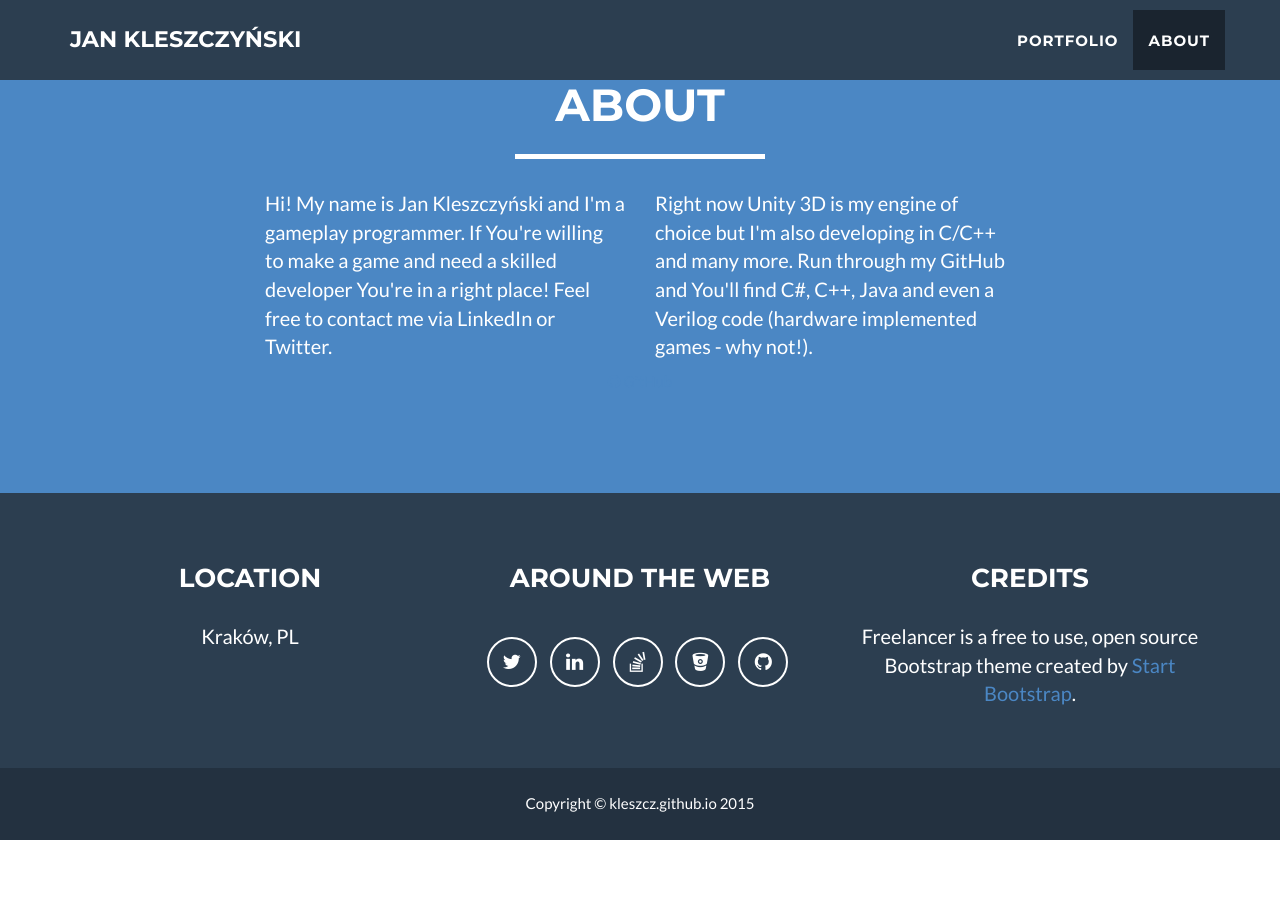
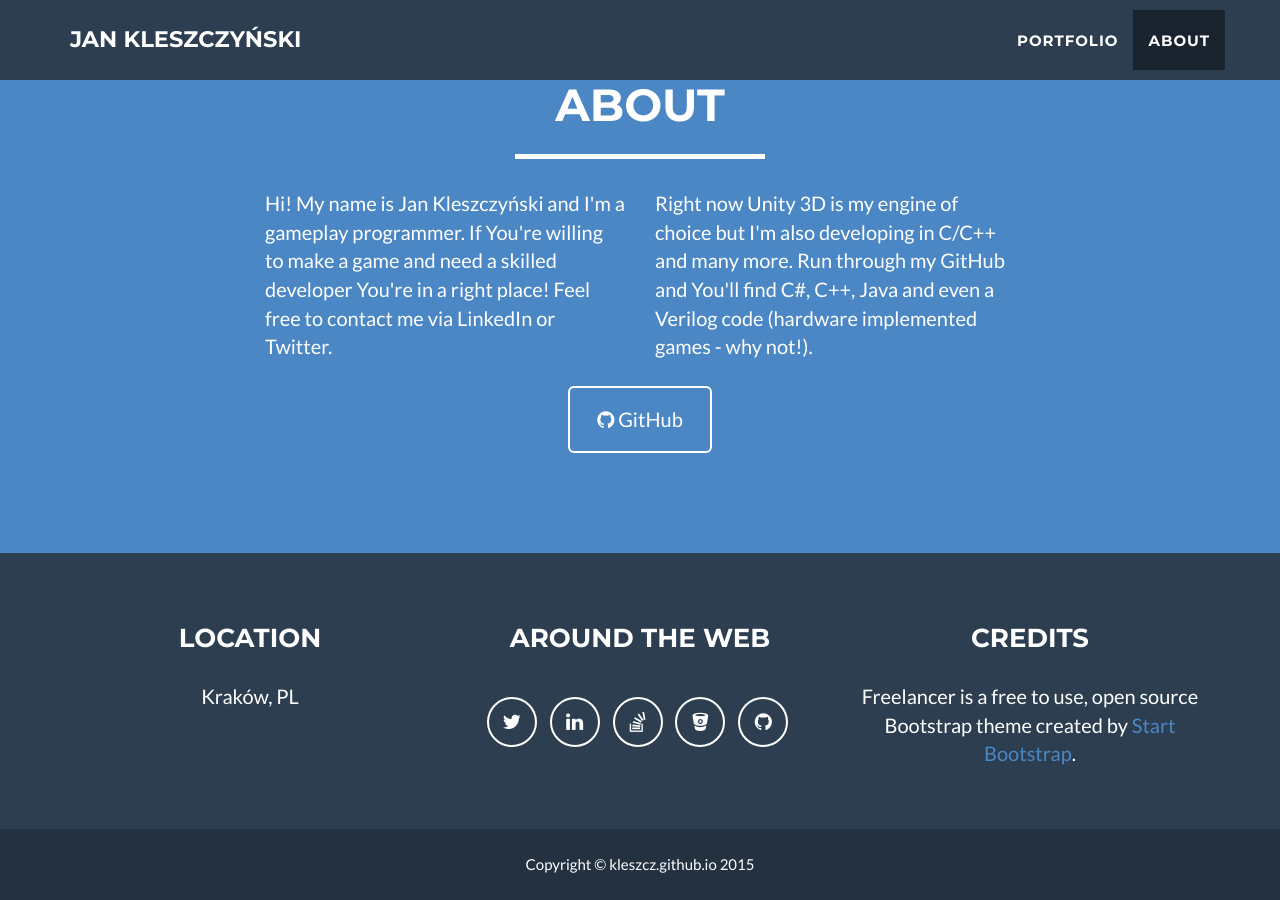
Before and after one commit to kleszcz/kleszcz.github.io, a Jekyll site: the page built from index.html, in a window 1280 px wide and 900 px high, scrolled down 1685 px. Built offline with Jekyll 4.4.1, drawn with Linux system fonts in a browser that asks for light colours; before the commit the page ends 2525 px from its top, so only the background shows below that.

Commit message:
Update about.html

```diff
--- a/_includes/about.html
+++ b/_includes/about.html
@@ -15,7 +15,7 @@
                     <p>Right now Unity 3D is my engine of choice but I'm also developing in C/C++ and many more. Run through my GitHub and You'll find C#, C++, Java and even a Verilog code (hardware implemented games - why not!).</p>
                 </div>
                 <div class="col-lg-8 col-lg-offset-2 text-center">
-                    <a href={{ site.social[5].url }} class="btn btn-lg btn-outline">
+                    <a href="{{ site.social.github.url }}" class="btn btn-lg btn-outline">
                         <i class="fa fa-github"></i> GitHub
                     </a>
                 </div>
```
